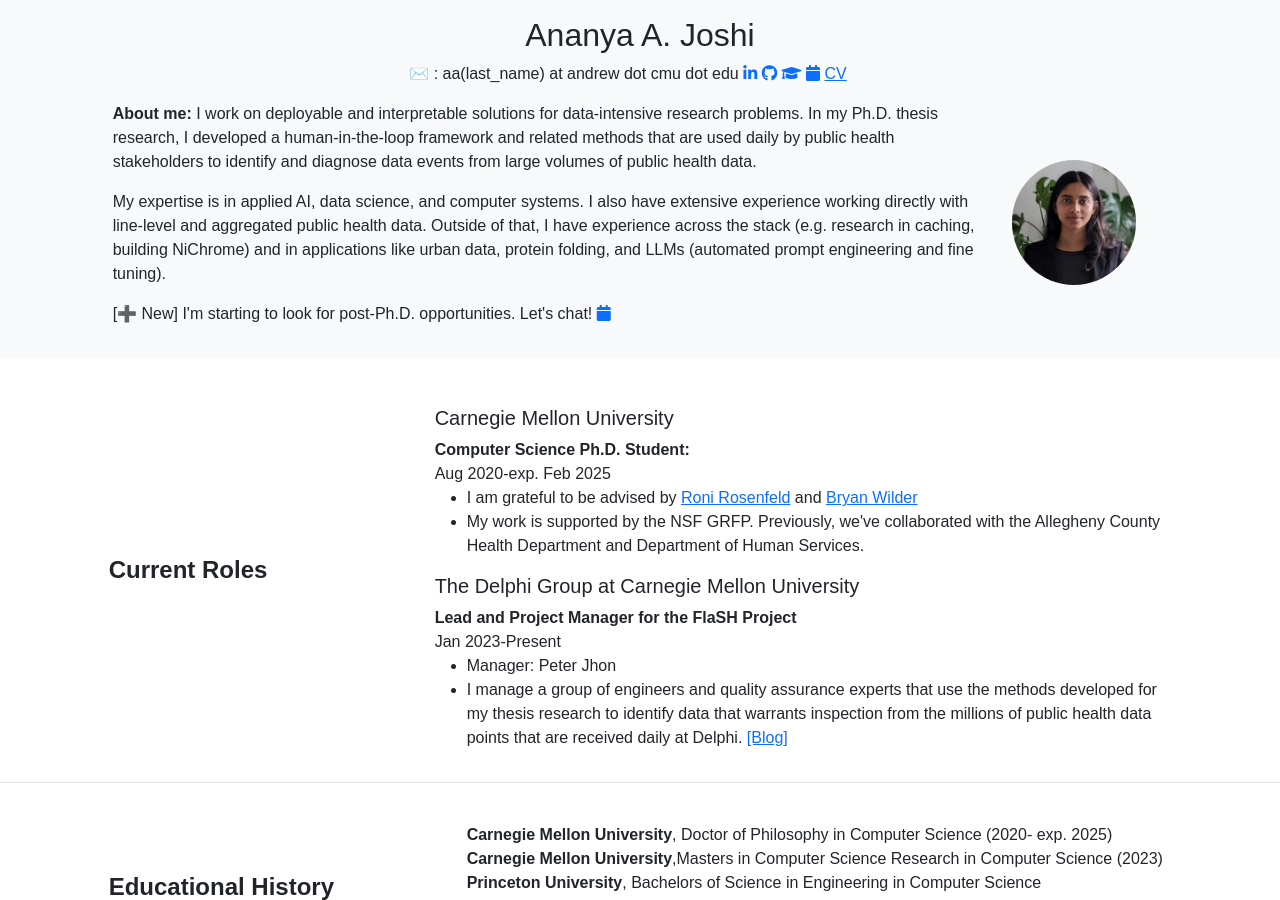
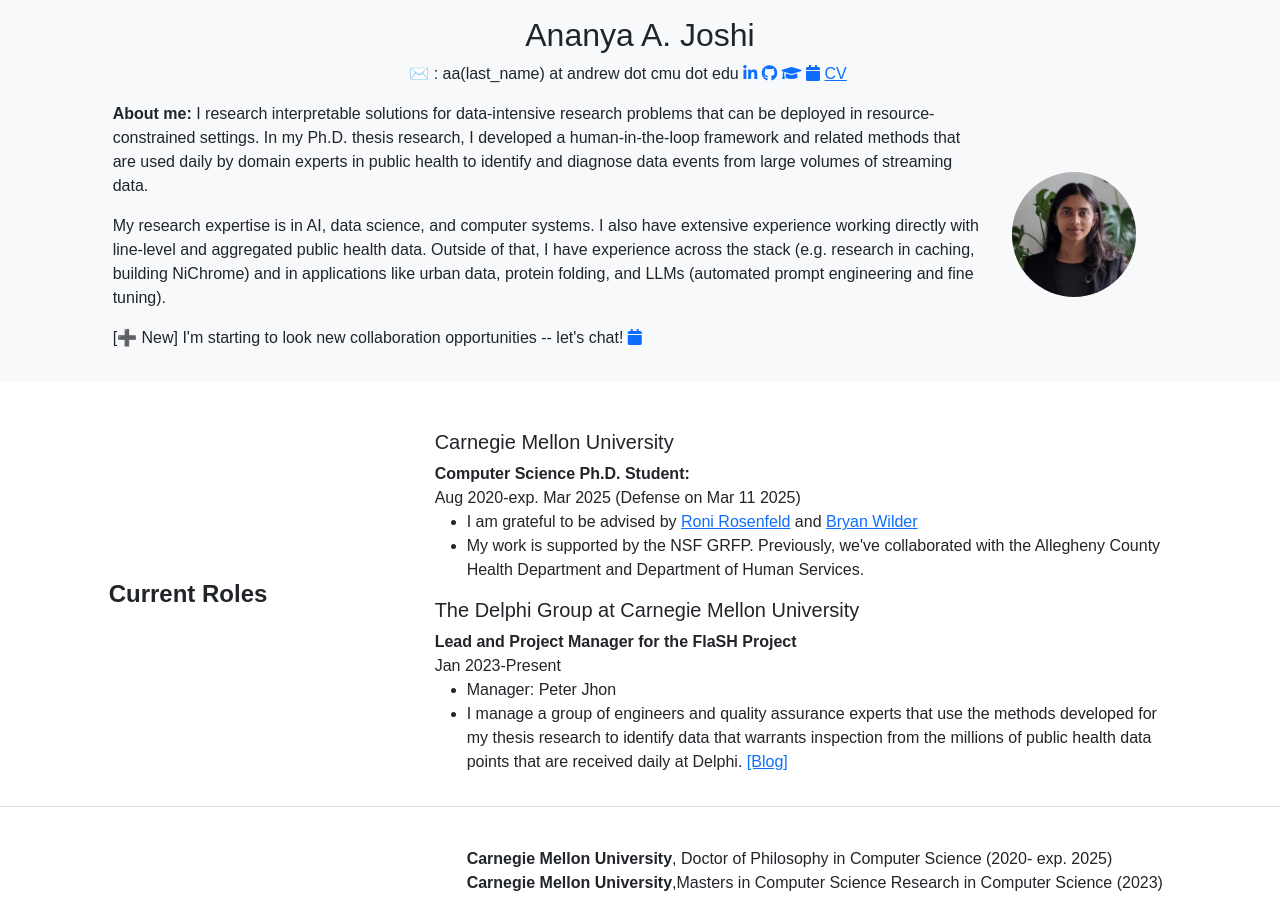
Before and after one commit to Ananya-Joshi/ananya-joshi.github.io, a Jekyll site: the page built from index.md, in a window 1280 px wide and 900 px high. Built offline with Jekyll 4.4.1, drawn with Linux system fonts in a browser that asks for light colours.

Commit message:
Update default.html

```diff
--- a/_layouts/default.html
+++ b/_layouts/default.html
@@ -33,11 +33,11 @@
 	     </div>
         <div class="row">
             <div class="col align-self-center">
-                <p><b> About me: </b> I work on deployable and interpretable solutions for data-intensive research problems. In my Ph.D. thesis research, I developed a human-in-the-loop framework and related methods that are used daily by public health stakeholders to identify and diagnose data events from large volumes of public health data.
+                <p><b> About me: </b> I research interpretable solutions for data-intensive research problems that can be deployed in resource-constrained settings. In my Ph.D. thesis research, I developed a human-in-the-loop framework and related methods that are used daily by domain experts in public health to identify and diagnose data events from large volumes of streaming data.
 			</p>
-                <p> My expertise is in applied AI, data science, and computer systems. I also have extensive experience working directly with line-level and aggregated public health data.
+                <p> My research expertise is in AI, data science, and computer systems. I also have extensive experience working directly with line-level and aggregated public health data.
 		Outside of that, I have experience across the stack (e.g. research in caching, building NiChrome) and in applications like urban data, protein folding, and LLMs (automated prompt engineering and fine tuning). </p>
-                <p>[➕ New] I'm starting to look for post-Ph.D. opportunities. Let's chat! <a href="https://calendar.app.google/zteteEcVm3BEEByV6"><i class="fa fa-calendar"></i></a></p>
+                <p>[➕ New] I'm starting to look new collaboration opportunities -- let's chat! <a href="https://calendar.app.google/zteteEcVm3BEEByV6"><i class="fa fa-calendar"></i></a></p>
 
             </div>
             <div class="col-2 align-self-center">
@@ -60,7 +60,7 @@
     	</br>
         <h5>Carnegie Mellon University</h5>
         <b>Computer Science Ph.D. Student:</b> <br>
-        Aug 2020-exp. Feb 2025
+        Aug 2020-exp. Mar 2025 (Defense on Mar 11 2025)
         <ul>
             <li>I am grateful to be advised by <a href="http://www.cs.cmu.edu/~roni/" class="link-primary">Roni Rosenfeld</a> and <a href="https://bryanwilder.github.io/" class="link-primary">Bryan Wilder</a></li>
             <li>My work is supported by the NSF GRFP. Previously, we've collaborated with the Allegheny County Health Department and Department of Human Services.</li>
```
